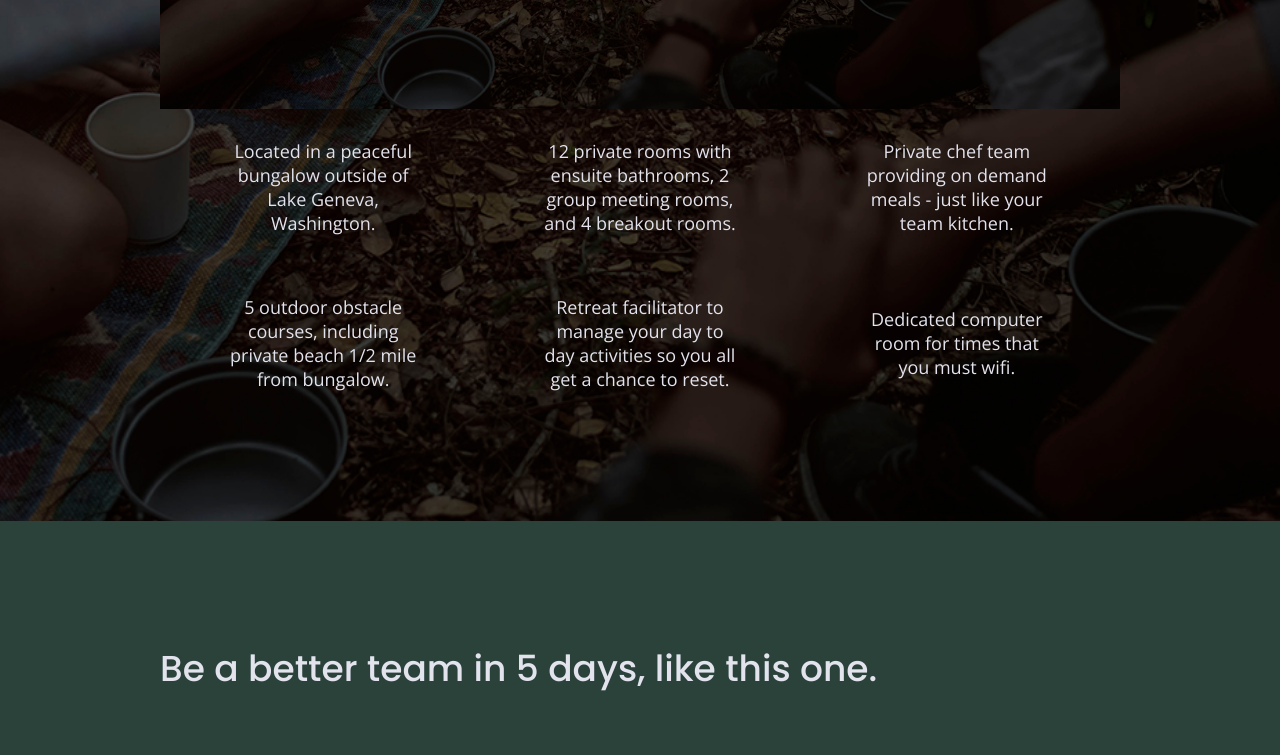
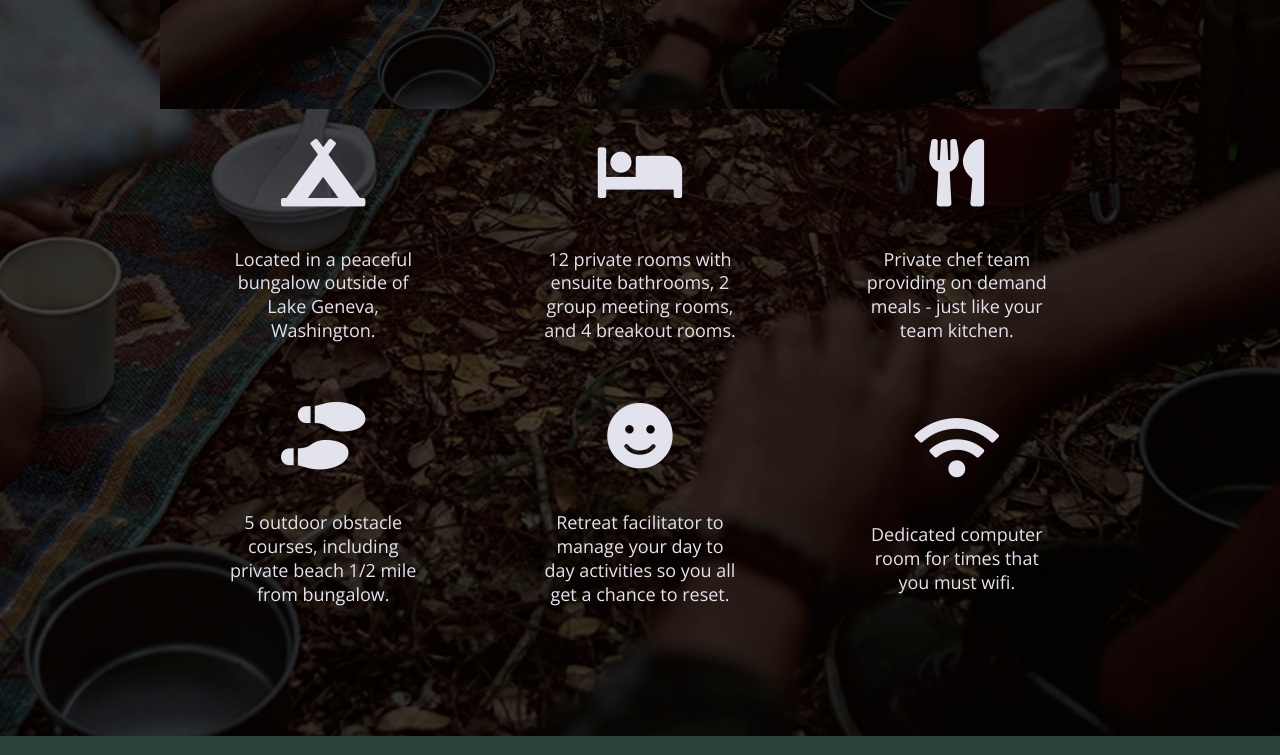
Before and after one commit to ninakalpakis/unplugged-retreat, a website built with Parcel: page unplugged-retreat/index.html in a window 1280 px wide. Shown: the part 1780-2535 px from the top of the page. Built offline with nearby package versions, Linux system fonts and the light colour scheme.

Commit message:
Added icons

```diff
--- a/unplugged-retreat/css/main.css
+++ b/unplugged-retreat/css/main.css
@@ -330,6 +330,11 @@ input [type=button] {
 .features p {
   text-align: center;
   margin: 0;
+}
+
+.features i {
+  font-size: 3.75em;
+  margin-bottom: 40px;
 }
 
 /* Reviews */
--- a/unplugged-retreat/index.html
+++ b/unplugged-retreat/index.html
@@ -22,6 +22,8 @@
   <meta name="theme-color" content="#fafafa">
   <!-- Google Fonts -->
   <link href="https://fonts.googleapis.com/css?family=Open+Sans:400,700|Poppins:500,700" rel="stylesheet">
+  <!-- Font Awesome -->
+  <link rel="stylesheet" href="https://use.fontawesome.com/releases/v5.5.0/css/all.css" integrity="sha384-B4dIYHKNBt8Bc12p+WXckhzcICo)wtJAoU8YZTY5qE0Id1GSseTk6S+L3B1XeVIU" crossorigin="anonymous">
 </head>
 
 <body>
@@ -76,27 +78,38 @@
                 <div class="features-items">
                   <article>
                     <p class="fontawesome-icon">
+                      <i class="fas fa-campground"></i>
                     </p>
                     <p class="features-item-description">Located in a peaceful bungalow outside of Lake Geneva, Washington.</p>
               </article>
               <article>
-                <p class="fontawesome-icon"></p>
+                <p class="fontawesome-icon">
+                  <i class="fas fa-bed"></i>
+                </p>
                 <p class="features-item-description">12 private rooms with ensuite bathrooms, 2 group meeting rooms, and 4 breakout rooms.</p>
               </article>
               <article>
-                <p class="fontawesome-icon"></p>
+                <p class="fontawesome-icon">
+                  <i class="fas fa-utensils"></i>
+                </p>
                 <p class="features-item-description">Private chef team providing on demand meals - just like your team kitchen.</p>
               </article>
               <article>
-                <p class="fontawesome-icon"></p>
+                <p class="fontawesome-icon">
+                  <i class="fas fa-shoe-prints"></i>
+                </p>
                 <p class="features-item-description">5 outdoor obstacle courses, including private beach 1/2 mile from bungalow.</p>
               </article>
               <article>
-                <p class="fontawesome-icon"></p>
+                <p class="fontawesome-icon">
+                  <i class="fas fa-smile"></i>
+                </p>
                 <p class="features-item-description">Retreat facilitator to manage your day to day activities so you all get a chance to reset.</p>
               </article>
               <article>
-                <p class="fontawesome=icon"></p>
+                <p class="fontawesome=icon">
+                  <i class="fas fa-wifi"></i>
+                </p>
                 <p class="features-item-description">Dedicated computer room for times that you must wifi.</p>
               </article>
             </div>
```
Also changed, not shown: unplugged-retreat/about/index.html (+2 -0 lines), unplugged-retreat/faq/index.html (+2 -0 lines).
